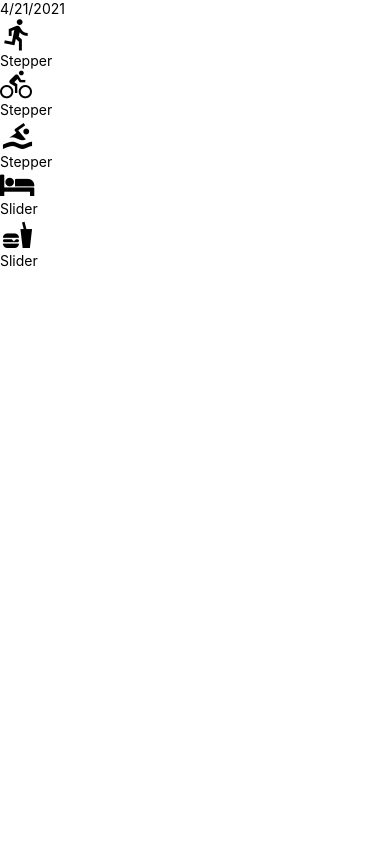
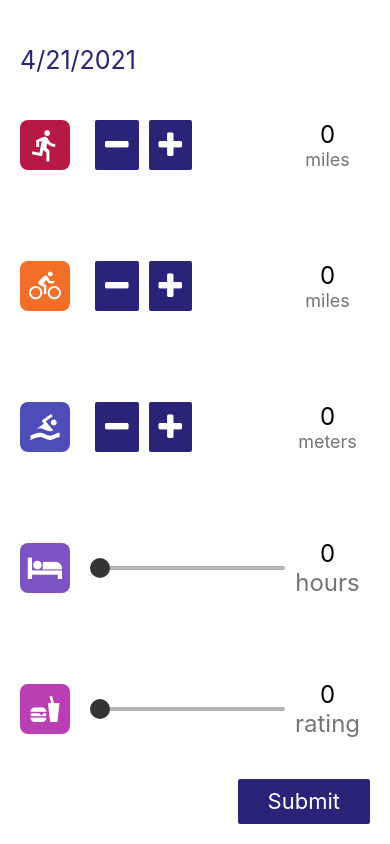
Before and after one commit to ahMx3d/UdaciFitness, a React Native app: screen / in a window 390 px wide. Built offline with nearby package versions, Linux system fonts and the light colour scheme.

Commit message:
Created New Entry Component

```diff
--- a/App.js
+++ b/App.js
@@ -1,13 +1,19 @@
-import { StatusBar } from "expo-status-bar"
 import React from "react"
-import { View, sStyleSheet } from "react-native"
+import { View } from "react-native"
+import { SafeAreaProvider } from "react-native-safe-area-context"
+import { combineReducers, createStore } from "redux"
+import { Provider } from "react-redux"
+import reducer from "./reducers"
 import Entry from "./components/Entry"
-import { getMetricMetaInfo } from "./utils/helpers";
 
 const App = () => (
-	<View>
-    <Entry/>
-	</View>
+	<Provider store={createStore(reducer)}>
+		<SafeAreaProvider>
+			<View style={{ flex: 1 }}>
+				<Entry />
+			</View>
+		</SafeAreaProvider>
+	</Provider>
 )
 
 export default App
--- /dev/null
+++ b/actions/index.js
@@ -0,0 +1,12 @@
+export const RECEIVE_ENTRIES = "RECEIVE_ENTRIES",
+	ADD_ENTRY = "ADD_ENTRY"
+
+export const receiveEntries = (entries) => ({
+	type    : RECEIVE_ENTRIES,
+	entries,
+})
+
+export const addEntry = (entry) => ({
+	type  : ADD_ENTRY,
+	entry,
+})
--- a/components/Entry.js
+++ b/components/Entry.js
@@ -1,12 +1,23 @@
 import React, { useState } from "react"
-import { View, Text } from "react-native"
-import { getMetricMetaInfo } from "../utils/helpers"
+import { View, Text, Platform, StyleSheet } from "react-native"
+import { Ionicons } from "@expo/vector-icons"
+import { connect } from "react-redux"
+import { addEntry } from "../actions"
+import {
+	getMetricMetaInfo,
+	timeToString,
+	getDailyReminderValue,
+} from "../utils/helpers"
+import { removeEntry, submitEntry } from "../utils/api"
 import Slider from "./Slider"
 import Stepper from "./Stepper"
-import Header from './Header'
+import Header from "./Header"
+import Submit from "./buttons/Submit"
+import TextButton from "./buttons/TextButton"
+import { purple, white } from "../utils/colors"
 
-const Entry = () => {
-	const [ state, setState ] = useState({
+const Entry = ({ alreadyLogged, dispatch }) => {
+	const [ entry, setEntry ] = useState({
 		run   : 0,
 		bike  : 0,
 		swim  : 0,
@@ -17,62 +28,175 @@ const Entry = () => {
 	const increment = (metric) => {
 		const { max, step } = getMetricMetaInfo(metric)
 
-		setState((state) => {
-			const count = state[metric] + step
+		setEntry((entry) => {
+			const count = entry[metric] + step
 
 			return {
-				...state,
+				...entry,
 				[metric] : count > max ? max : count,
 			}
 		})
 	}
 
 	const decrement = (metric) => {
-		setState((state) => {
-			const count = state[metric] - getMetricMetaInfo(metric).step
+		setEntry((entry) => {
+			const count = entry[metric] - getMetricMetaInfo(metric).step
 
 			return {
-				...state,
+				...entry,
 				[metric] : count < 0 ? 0 : count,
 			}
 		})
 	}
 
 	const slide = (metric, value) => {
-		setState({ [metric]: value })
+		setEntry((entry) => ({
+			...entry,
+			[metric] : value,
+		}))
+	}
+
+	const submit = () => {
+		const key = timeToString()
+
+		// update redux
+		dispatch(addEntry({ [key]: entry }))
+
+		// reset state
+		setEntry(() => ({
+			run   : 0,
+			bike  : 0,
+			swim  : 0,
+			sleep : 0,
+			eat   : 0,
+		}))
+
+		// todo: navigate to home
+
+		// save to local storage
+		submitEntry({ key, entry })
+
+		// todo: clear local notification
+	}
+
+	const reset = () => {
+		const key = timeToString()
+
+		// update redux
+		dispatch(addEntry({ [key]: getDailyReminderValue() }))
+
+		// todo: route to home
+
+		// update local storage
+		removeEntry(key)
 	}
 
 	const metrics = getMetricMetaInfo()
 
-	return (
-		<View>
-			<Header date={(new Date()).toLocaleDateString()} />
+	return alreadyLogged ? (
+		<View style={styles.center}>
+			<Ionicons
+				name={Platform.OS === "ios" ? "ios-happy-outline" : "md-happy"}
+				size={100}
+				color={purple}
+			/>
+			<Text>You already logged your information for today!</Text>
+			<TextButton style={{ padding: 10 }} onPress={reset}>
+				Reset
+			</TextButton>
+		</View>
+	) : (
+		<View style={styles.container}>
+			<Header date={new Date().toLocaleDateString()} />
 			{Object.entries(metrics).map(([ metric, info ]) => {
 				const { getIcon, type, ...rest } = info,
-					value = state[metric]
+					value = entry[metric]
 
 				return (
-					<View key={metric}>
+					<View key={metric} style={styles.row}>
 						{getIcon()}
 						{type === "slider" ? (
 							<Slider
 								value={value}
 								onChange={(value) => slide(metric, value)}
-                                {...rest}
+								{...rest}
 							/>
 						) : (
 							<Stepper
 								value={value}
 								onIncrement={() => increment(metric)}
 								onDecrement={() => decrement(metric)}
-                                {...rest}
+								{...rest}
 							/>
 						)}
 					</View>
 				)
 			})}
+			<Submit
+				onPress={submit}
+				btnStyle={
+					Platform.OS === "ios" ? (
+						styles.iosSubmitBtn
+					) : (
+						styles.androidSubmitBtn
+					)
+				}
+				txtStyle={styles.SubmitBtnTxt}
+			/>
 		</View>
 	)
 }
 
-export default Entry
+const styles = StyleSheet.create({
+	container        : {
+		flex            : 1,
+		padding         : 20,
+		backgroundColor : white,
+	},
+	row              : {
+		flexDirection : "row",
+		flex          : 1,
+		alignItems    : "center",
+	},
+	iosSubmitBtn     : {
+		backgroundColor : purple,
+		padding         : 10,
+		borderRadius    : 7,
+		height          : 45,
+		marginLeft      : 40,
+		marginRight     : 40,
+	},
+	androidSubmitBtn : {
+		backgroundColor : purple,
+		padding         : 10,
+		paddingLeft     : 30,
+		paddingRight    : 30,
+		height          : 45,
+		borderRadius    : 2,
+		alignSelf       : "flex-end",
+		justifyContent  : "center",
+		alignItems      : "center",
+	},
+	SubmitBtnTxt     : {
+		color     : white,
+		fontSize  : 22,
+		textAlign : "center",
+	},
+	center           : {
+		flex           : 1,
+		justifyContent : "center",
+		alignItems     : "center",
+		marginLeft     : 30,
+		marginRight    : 30,
+	},
+})
+
+const mapStateToProps = (state) => {
+	const key = timeToString()
+
+	return {
+		alreadyLogged : state[key] && typeof state[key].today === "undefined",
+	}
+}
+
+export default connect(mapStateToProps)(Entry)
--- a/components/Header.js
+++ b/components/Header.js
@@ -1,5 +1,8 @@
 import React from "react"
 import { Text, View } from "react-native"
-const Header = ({ date }) => <Text>{date}</Text>
+import { purple } from "../utils/colors"
+const Header = ({ date }) => (
+	<Text style={{ color: purple, fontSize: 25, marginTop: 25 }}>{date}</Text>
+)
 
 export default Header
--- a/components/Slider.js
+++ b/components/Slider.js
@@ -1,10 +1,40 @@
 import React from "react"
-import { Text, View } from "react-native"
+import { View, Text, StyleSheet } from "react-native"
+import { Slider as NativeSlider } from "react-native-elements"
+import { gray } from "../utils/colors"
 
-const Slider = () => (
-	<View>
-		<Text>Slider</Text>
+const Slider = ({ max, unit, step, value, onChange }) => (
+	<View style={styles.row}>
+		<NativeSlider
+			style={{ flex: 1 }}
+			thumbTintColor="#343434"
+			thumbStyle={{ width: 20, height: 20 }}
+			step={step}
+			value={value}
+			maximumValue={max}
+			minimumValue={0}
+			onValueChange={onChange}
+		/>
+		<View style={styles.metricCounter}>
+			<Text style={{ fontSize: 24, textAlign: "center" }}>{value}</Text>
+			<Text style={{ fontSize: 24, textAlign: "center", color: gray }}>
+				{unit}
+			</Text>
+		</View>
 	</View>
 )
 
+const styles = StyleSheet.create({
+	row           : {
+		flex          : 1,
+		flexDirection : "row",
+		alignItems    : "center",
+	},
+	metricCounter : {
+		width          : 85,
+		justifyContent : "center",
+		alignItems     : "center",
+	},
+})
+
 export default Slider
--- a/components/Stepper.js
+++ b/components/Stepper.js
@@ -1,10 +1,89 @@
 import React from "react"
-import { Text, View } from "react-native"
+import {
+	Text,
+	View,
+	TouchableOpacity,
+	Platform,
+	StyleSheet,
+} from "react-native"
+import { FontAwesome, Entypo } from "@expo/vector-icons"
+import { white, gray, purple } from "../utils/colors"
 
-const Stepper = () => (
-	<View>
-		<Text>Stepper</Text>
+const Stepper = ({ max, unit, step, value, onIncrement, onDecrement }) => (
+	<View style={[ styles.row, { justifyContent: "space-between" } ]}>
+		{Platform.OS === "ios" ? (
+			<View style={{ flexDirection: "row" }}>
+				<TouchableOpacity
+					style={[
+						styles.iosBtn,
+						{ borderTopRightRadius: 0, borderBottomRightRadius: 0 },
+					]}
+					onPress={onDecrement}
+				>
+					<Entypo name="minus" size={30} color={purple} />
+				</TouchableOpacity>
+				<TouchableOpacity
+					style={[
+						styles.iosBtn,
+						{ borderTopLeftRadius: 0, borderBottomLeftRadius: 0 },
+					]}
+					onPress={onIncrement}
+				>
+					<Entypo name="plus" size={30} color={purple} />
+				</TouchableOpacity>
+			</View>
+		) : (
+			<View style={{ flexDirection: "row" }}>
+				<TouchableOpacity
+					style={styles.androidBtn}
+					onPress={onDecrement}
+				>
+					<FontAwesome name="minus" size={30} color={white} />
+				</TouchableOpacity>
+				<TouchableOpacity
+					style={styles.androidBtn}
+					onPress={onIncrement}
+				>
+					<FontAwesome name="plus" size={30} color={white} />
+				</TouchableOpacity>
+			</View>
+		)}
+
+		<View style={styles.metricCounter}>
+			<Text style={{ fontSize: 24, textAlign: "center" }}>{value}</Text>
+			<Text style={{ fontSize: 18, textAlign: "center", color: gray }}>
+				{unit}
+			</Text>
+		</View>
 	</View>
 )
 
+const styles = StyleSheet.create({
+	row           : {
+		flex          : 1,
+		flexDirection : "row",
+		alignItems    : "center",
+	},
+	iosBtn        : {
+		backgroundColor : white,
+		borderColor     : purple,
+		borderWidth     : 1,
+		borderRadius    : 3,
+		padding         : 5,
+		paddingLeft     : 25,
+		paddingRight    : 25,
+	},
+	androidBtn    : {
+		margin          : 5,
+		backgroundColor : purple,
+		padding         : 10,
+		borderRadius    : 2,
+	},
+	metricCounter : {
+		width          : 85,
+		justifyContent : "center",
+		alignItems     : "center",
+	},
+})
+
 export default Stepper
--- /dev/null
+++ b/components/buttons/Submit.js
@@ -0,0 +1,10 @@
+import React from "react"
+import { Text, TouchableOpacity } from "react-native"
+
+const Submit = ({ onPress, btnStyle, txtStyle }) => (
+	<TouchableOpacity onPress={onPress} style={btnStyle}>
+		<Text style={txtStyle}>Submit</Text>
+	</TouchableOpacity>
+)
+
+export default Submit
--- /dev/null
+++ b/components/buttons/TextButton.js
@@ -0,0 +1,18 @@
+import React from "react"
+import { Text, TouchableOpacity, StyleSheet } from "react-native"
+import { purple } from "../../utils/colors"
+
+const TextButton = ({ children, onPress, style = {} }) => (
+	<TouchableOpacity style={[ style, { margin: 5 } ]} onPress={onPress}>
+		<Text style={styles.reset}>{children}</Text>
+	</TouchableOpacity>
+)
+
+const styles = StyleSheet.create({
+	reset : {
+		textAlign : "center",
+		color     : purple,
+	},
+})
+
+export default TextButton
--- a/package.json
+++ b/package.json
@@ -13,7 +13,11 @@
     "react": "16.13.1",
     "react-dom": "16.13.1",
     "react-native": "https://github.com/expo/react-native/archive/sdk-41.0.0.tar.gz",
-    "react-native-web": "~0.13.12"
+    "react-native-elements": "^3.4.0",
+    "react-native-safe-area-context": "^3.2.0",
+    "react-native-web": "~0.13.12",
+    "react-redux": "^7.2.3",
+    "redux": "^4.0.5"
   },
   "devDependencies": {
     "@babel/core": "^7.9.0"
--- /dev/null
+++ b/reducers/index.js
@@ -0,0 +1,21 @@
+import { RECEIVE_ENTRIES, ADD_ENTRY } from "../actions"
+
+const entries = (state = {}, action) => {
+	switch (action.type) {
+		case RECEIVE_ENTRIES:
+			return {
+                ...state,
+                ...action.entries,
+            }
+		case ADD_ENTRY:
+			return {
+                ...state,
+                ...action.entry,
+            }
+
+		default:
+			return state
+	}
+}
+
+export default entries
--- /dev/null
+++ b/utils/api.js
@@ -0,0 +1,19 @@
+import { AsyncStorage } from "react-native"
+import { CALENDAR_STORAGE_KEY } from "./_calender"
+
+export const submitEntry = ({ entry, key }) =>
+	AsyncStorage.mergeItem(
+		CALENDAR_STORAGE_KEY,
+		JSON.stringify({
+			[key] : entry,
+		}),
+	)
+
+export const removeEntry = (key) =>
+	AsyncStorage.getItem(CALENDAR_STORAGE_KEY).then((results) => {
+        const data = JSON.parse(results)
+        data[key] = undefined
+        delete data[key]
+
+        AsyncStorage.setItem(CALENDAR_STORAGE_KEY, JSON.stringify(data))
+    })
--- a/utils/helpers.js
+++ b/utils/helpers.js
@@ -1,11 +1,27 @@
 import React from "react"
-import { View } from "react-native"
+import { View, StyleSheet } from "react-native"
 import {
 	FontAwesome,
 	MaterialIcons,
 	MaterialCommunityIcons,
 } from "@expo/vector-icons"
-import { black } from "./colors"
+import { red, orange, blue, white, lightPurp, pink } from "./colors"
+
+export const getDailyReminderValue = () => ({
+	today : "👋 Don't forget to log your data today!",
+})
+
+const styles = StyleSheet.create({
+	iconContainer : {
+		padding        : 5,
+		borderRadius   : 8,
+		width          : 50,
+		height         : 50,
+		justifyContent : "center",
+		alignItems     : "center",
+		marginRight    : 20,
+	},
+})
 
 export const getMetricMetaInfo = (metric) => {
 	const info = {
@@ -16,10 +32,12 @@ export const getMetricMetaInfo = (metric) => {
 			step        : 1,
 			type        : "steppers",
 			getIcon     : () => (
-				<View>
+				<View
+					style={[ styles.iconContainer, { backgroundColor: red } ]}
+				>
 					<MaterialIcons
 						name="directions-run"
-						color={black}
+						color={white}
 						size={35}
 					/>
 				</View>
@@ -32,10 +50,15 @@ export const getMetricMetaInfo = (metric) => {
 			step        : 1,
 			type        : "steppers",
 			getIcon     : () => (
-				<View>
+				<View
+					style={[
+						styles.iconContainer,
+						{ backgroundColor: orange },
+					]}
+				>
 					<MaterialCommunityIcons
 						name="bike"
-						color={black}
+						color={white}
 						size={32}
 					/>
 				</View>
@@ -48,10 +71,12 @@ export const getMetricMetaInfo = (metric) => {
 			step        : 100,
 			type        : "steppers",
 			getIcon     : () => (
-				<View>
+				<View
+					style={[ styles.iconContainer, { backgroundColor: blue } ]}
+				>
 					<MaterialCommunityIcons
 						name="swim"
-						color={black}
+						color={white}
 						size={35}
 					/>
 				</View>
@@ -64,8 +89,13 @@ export const getMetricMetaInfo = (metric) => {
 			step        : 1,
 			type        : "slider",
 			getIcon     : () => (
-				<View>
-					<FontAwesome name="bed" color={black} size={30} />
+				<View
+					style={[
+						styles.iconContainer,
+						{ backgroundColor: lightPurp },
+					]}
+				>
+					<FontAwesome name="bed" color={white} size={30} />
 				</View>
 			),
 		},
@@ -76,10 +106,12 @@ export const getMetricMetaInfo = (metric) => {
 			step        : 1,
 			type        : "slider",
 			getIcon     : () => (
-				<View>
+				<View
+					style={[ styles.iconContainer, { backgroundColor: pink } ]}
+				>
 					<MaterialCommunityIcons
 						name="food"
-						color={black}
+						color={white}
 						size={35}
 					/>
 				</View>
```
Also changed, not shown: 1 other file (tests, documents, lock files or other folders).
